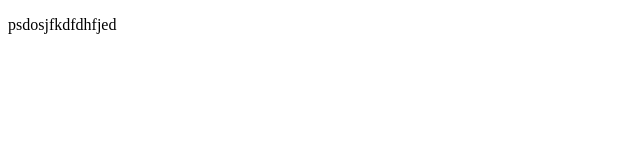
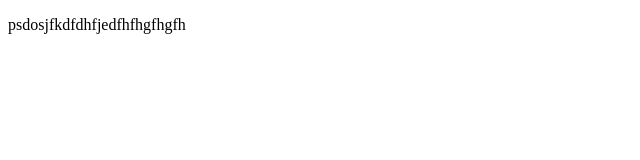
Before and after one commit to tvorimweb-2020-praha-podzim/du-01-vizitka-ottmarova, a plain HTML site: page index.html in a window 1280 px wide. Shown: the whole page, without its empty margins (0-640 px from the left). Drawn offline with Linux system fonts and the light colour scheme.

Commit message:
Update index.html

```diff
--- a/index.html
+++ b/index.html
@@ -25,6 +25,6 @@
     <title>Document</title>
 </head>
 <body>
-    <p>psdosjfkdfdhfjed</p>
+    <p>psdosjfkdfdhfjedfhfhgfhgfh</p>
 </body>
 </html>
```
